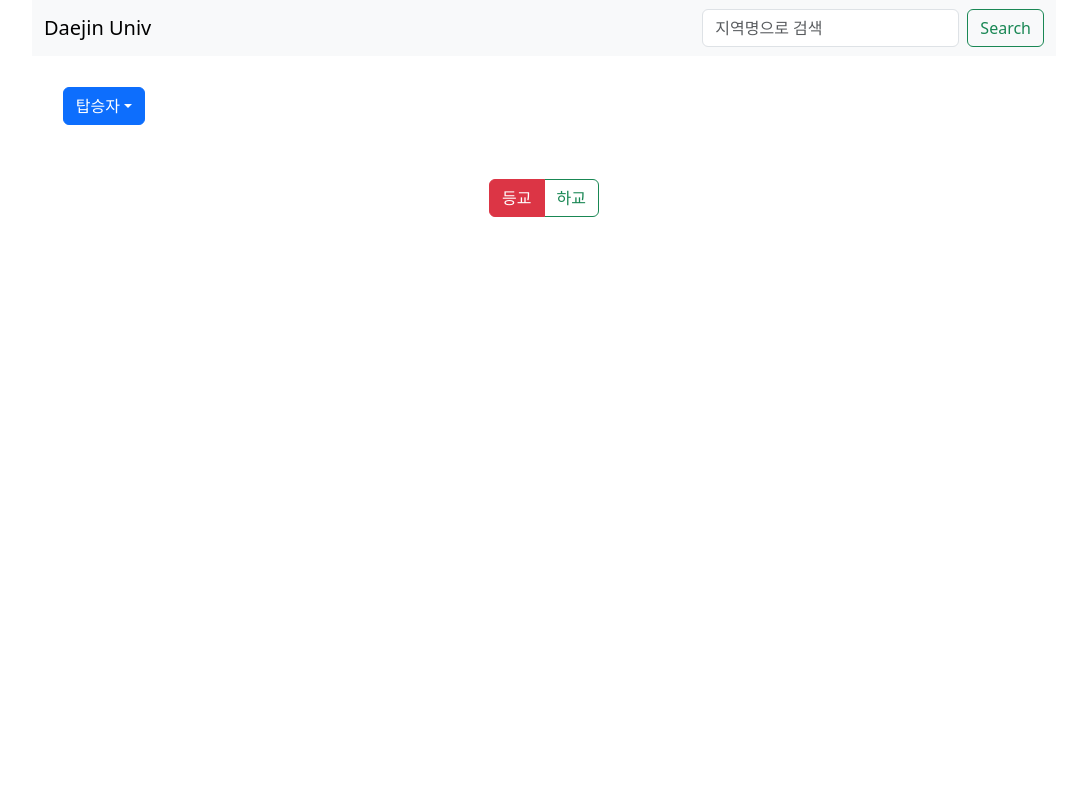
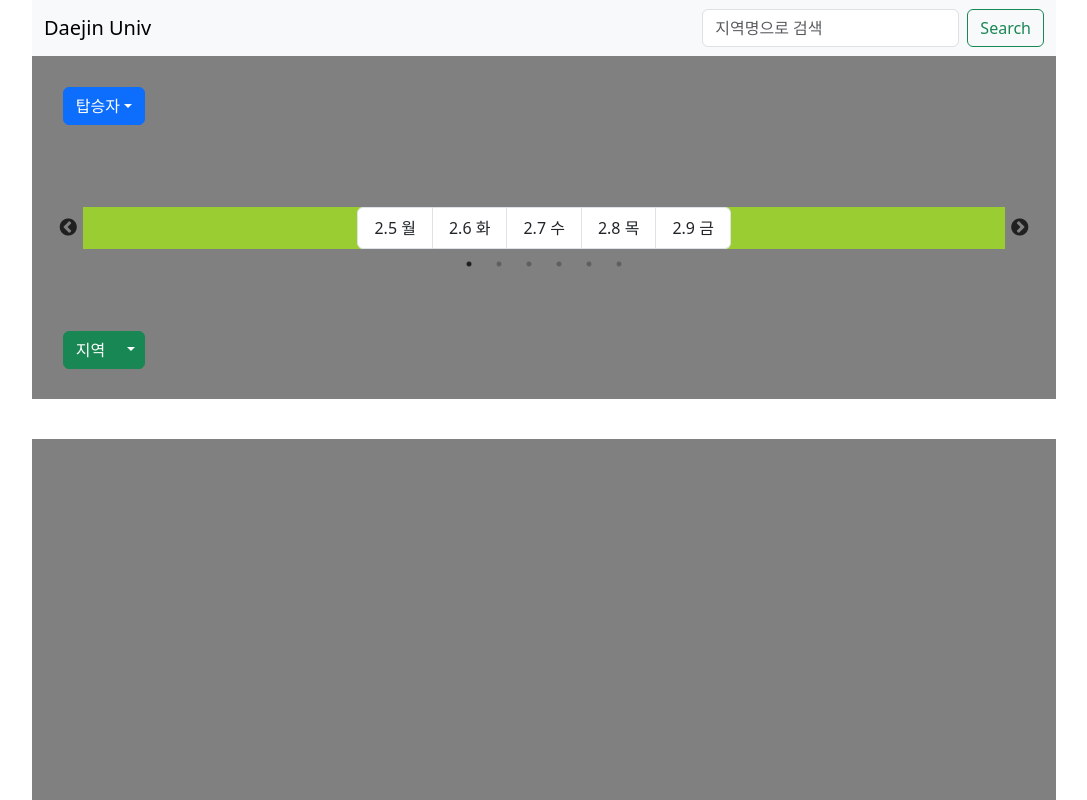
Before and after one commit to GDSC-Daejin/waffle-TripleJack-FrontEnd, a React (Create React App) app: page / in a window 1280 px wide. Both pictures are taken after a click on the button "로그인". Shown: the top 800 px of the page, without its empty margins (96-1183 px from the left). Built offline with nearby package versions, Linux system fonts and the light colour scheme; no server answers.

Commit message:
메인화면 기능구현 초기

```diff
--- a/package.json
+++ b/package.json
@@ -13,6 +13,9 @@
     "react-dom": "^18.2.0",
     "react-router-dom": "^6.22.0",
     "react-scripts": "5.0.1",
+    "react-slick": "^0.30.1",
+    "slick-carousel": "^1.8.1",
+    "swiper": "^11.0.6",
     "web-vitals": "^2.1.4"
   },
   "scripts": {
--- a/src/App.css
+++ b/src/App.css
@@ -7,7 +7,8 @@
   margin: auto;
   align-items: center;
   overflow: auto;
-  height: 100%;
+  height: 1000px;
+  background-color: grey;
 }
 
 @media (min-width: 768px) {
@@ -102,3 +103,30 @@
   justify-content: flex-start;
   padding: 3%;
 }
+
+.dayWrap {
+  width: 100%;
+  padding: 5%;
+}
+
+.list-group-horizontal {
+  justify-content: center;
+}
+
+.rideWrap {
+  display: flex;
+  justify-content: space-between;
+  background-color: #e4e3f7;
+  width: 100%;
+  height: 50px;
+  padding: 5px;
+  align-items: center;
+  border: solid 1px;
+  margin-bottom: 5px;
+}
+
+.externalRide {
+  width: 100%;
+  padding: 20px;
+  background-color: white;
+}
--- a/src/App.js
+++ b/src/App.js
@@ -3,6 +3,10 @@ import "bootstrap/dist/css/bootstrap.min.css";
 import { Routes, Route } from "react-router-dom";
 import Login from "./routes/Login1.js";
 import Main from "./routes/Main.js";
+import "./slick.css";
+import "./slick-theme.css";
+
+import SimpleSlider from "./com/cau.js";
 
 function App() {
   return (
--- /dev/null
+++ b/src/com/cau.js
@@ -0,0 +1,59 @@
+import "slick-carousel/slick/slick.css";
+import "slick-carousel/slick/slick-theme.css";
+import React, { useState } from "react";
+import Slider from "react-slick";
+import "../App.css";
+import ListGroup from "react-bootstrap/ListGroup";
+
+function SimpleSlider(props) {
+  var settings = {
+    dots: true,
+    infinite: true,
+    speed: 500,
+    slidesToShow: 1,
+    slidesToScroll: 1,
+  };
+
+  return (
+    <Slider {...settings}>
+      <div>
+        <ListGroup horizontal>
+          <ListGroup.Item
+            onClick={() => {
+              props.setdate(25);
+            }}
+          >
+            2.5 월
+          </ListGroup.Item>
+          <ListGroup.Item
+            onClick={() => {
+              props.setdate(26);
+            }}
+          >
+            2.6 화
+          </ListGroup.Item>
+          <ListGroup.Item>2.7 수</ListGroup.Item>
+          <ListGroup.Item>2.8 목</ListGroup.Item>
+          <ListGroup.Item>2.9 금</ListGroup.Item>
+        </ListGroup>
+      </div>
+      <div>
+        <h3>2</h3>
+      </div>
+      <div>
+        <h3>3</h3>
+      </div>
+      <div>
+        <h3>4</h3>
+      </div>
+      <div>
+        <h3>5</h3>
+      </div>
+      <div>
+        <h3>6</h3>
+      </div>
+    </Slider>
+  );
+}
+
+export default SimpleSlider;
--- /dev/null
+++ b/src/com/content.js
@@ -0,0 +1,24 @@
+import { useState } from "react";
+import data from "../data.js";
+
+function Content(props) {
+  let [user] = useState(data);
+  let today = [];
+  today = user.filter((user) => user.day === props.date);
+  console.log(user);
+  return (
+    <>
+      {today.map((item, i) => {
+        return (
+          <div className="rideWrap" key={i}>
+            <span className="time">{item.time}</span>
+            <span className="locate">{item.location}</span>
+            <span className="person">{item.people}</span>
+          </div>
+        );
+      })}
+    </>
+  );
+}
+
+export default Content;
--- /dev/null
+++ b/src/data.js
@@ -0,0 +1,60 @@
+let data = [
+  {
+    id: 0,
+    location: "노원역",
+    time: "14:00",
+    people: "2/4",
+    day: 25,
+  },
+  {
+    id: 1,
+    location: "공릉역",
+    time: "14:00",
+    people: "2/4",
+    day: 25,
+  },
+  {
+    id: 2,
+    location: "수락리버파크",
+    time: "16:00",
+    people: "4/4",
+    day: 25,
+  },
+  {
+    id: 3,
+    location: "잠실역 3번 출구",
+    time: "17:00",
+    people: "1/4",
+    day: 25,
+  },
+  {
+    id: 4,
+    location: "강남역",
+    time: "14:00",
+    people: "2/4",
+    day: 26,
+  },
+  {
+    id: 5,
+    location: "부천역",
+    time: "14:00",
+    people: "2/4",
+    day: 26,
+  },
+  {
+    id: 6,
+    location: "일산역",
+    time: "16:00",
+    people: "4/4",
+    day: 26,
+  },
+  {
+    id: 7,
+    location: "잠실역 3번 출구",
+    time: "17:00",
+    people: "1/4",
+    day: 26,
+  },
+];
+
+export default data;
--- a/src/routes/Main.js
+++ b/src/routes/Main.js
@@ -1,22 +1,17 @@
-import { Form, Button, Navbar, Container } from "react-bootstrap";
+import { Form, Button, Navbar, Container, ButtonGroup } from "react-bootstrap";
 import Dropdown from "react-bootstrap/Dropdown";
 import DropdownButton from "react-bootstrap/DropdownButton";
+import React, { Component } from "react";
+import "slick-carousel/slick/slick.css";
+import "slick-carousel/slick/slick-theme.css";
 
 import { useState } from "react";
-import ButtonGroup from "react-bootstrap/ButtonGroup";
-import ToggleButton from "react-bootstrap/ToggleButton";
+import "../App.css";
+import SwipeToSlide from "../com/cau.js";
+import Content from "../com/content.js";
 
-import "../App.css";
-
-function Main() {
-  const [checked, setChecked] = useState(false);
-  const [radioValue, setRadioValue] = useState("1");
-
-  const radios = [
-    { name: "등교", value: "1" },
-    { name: "하교", value: "2" },
-  ];
-
+function Main(props) {
+  var [date, setdate] = useState();
   return (
     <div className="contentWrap">
       <Navbar className="bg-body-tertiary">
@@ -34,32 +29,32 @@ function Main() {
           </Form>
         </Container>
       </Navbar>
-
       <div className="selectWrap">
         <DropdownButton id="dropdown-basic-button" title="탑승자">
           <Dropdown.Item href="#/action-1">탑승자</Dropdown.Item>
           <Dropdown.Item href="#/action-2">운전자</Dropdown.Item>
         </DropdownButton>
       </div>
+      <div className="dayWrap">
+        <SwipeToSlide setdate={setdate} />
+      </div>
+      <div className="selectWrap">
+        <Dropdown as={ButtonGroup}>
+          <Button variant="success">지역</Button>
 
-      <br></br>
+          <Dropdown.Toggle split variant="success" id="dropdown-split-basic" />
 
-      <ButtonGroup>
-        {radios.map((radio, idx) => (
-          <ToggleButton
-            key={idx}
-            id={`radio-${idx}`}
-            type="radio"
-            variant={idx % 2 ? "outline-success" : "outline-danger"}
-            name="radio"
-            value={radio.value}
-            checked={radioValue === radio.value}
-            onChange={(e) => setRadioValue(e.currentTarget.value)}
-          >
-            {radio.name}
-          </ToggleButton>
-        ))}
-      </ButtonGroup>
+          <Dropdown.Menu>
+            <Dropdown.Item href="#/action-1">서울</Dropdown.Item>
+            <Dropdown.Item href="#/action-2">경기</Dropdown.Item>
+            <Dropdown.Item href="#/action-3">인천</Dropdown.Item>
+          </Dropdown.Menu>
+        </Dropdown>
+      </div>
+
+      <div className="externalRide">
+        <Content setdate={setdate} date={date} />
+      </div>
     </div>
   );
 }
--- /dev/null
+++ b/src/slick-theme.css
@@ -0,0 +1,171 @@
+@charset 'UTF-8';
+/* Slider */
+
+/* Icons */
+
+/* Arrows */
+.slick-prev,
+.slick-next {
+  font-size: 0;
+  line-height: 0;
+
+  position: absolute;
+  top: 50%;
+
+  display: block;
+
+  width: 20px;
+  height: 20px;
+  padding: 0;
+  -webkit-transform: translate(0, -50%);
+  -ms-transform: translate(0, -50%);
+  transform: translate(0, -50%);
+
+  cursor: pointer;
+
+  color: transparent;
+  border: none;
+  outline: none;
+  background: transparent;
+}
+.slick-prev:hover,
+.slick-prev:focus,
+.slick-next:hover,
+.slick-next:focus {
+  color: transparent;
+  outline: none;
+  background: transparent;
+}
+.slick-prev:hover:before,
+.slick-prev:focus:before,
+.slick-next:hover:before,
+.slick-next:focus:before {
+  opacity: 1;
+}
+.slick-prev.slick-disabled:before,
+.slick-next.slick-disabled:before {
+  opacity: 0.25;
+}
+
+.slick-prev:before,
+.slick-next:before {
+  font-family: "slick";
+  font-size: 20px;
+  line-height: 1;
+
+  opacity: 0.75;
+  color: black;
+
+  -webkit-font-smoothing: antialiased;
+  -moz-osx-font-smoothing: grayscale;
+}
+
+.slick-prev {
+  left: -25px;
+}
+[dir="rtl"] .slick-prev {
+  right: -25px;
+  left: auto;
+}
+.slick-prev:before {
+  content: "←";
+}
+[dir="rtl"] .slick-prev:before {
+  content: "→";
+}
+
+.slick-next {
+  right: -25px;
+}
+[dir="rtl"] .slick-next {
+  right: auto;
+  left: -25px;
+}
+.slick-next:before {
+  content: "→";
+}
+[dir="rtl"] .slick-next:before {
+  content: "←";
+}
+
+/* Dots */
+.slick-dotted.slick-slider {
+  margin-bottom: 30px;
+}
+
+.slick-dots {
+  position: absolute;
+  bottom: -25px;
+
+  display: block;
+
+  width: 100%;
+  padding: 0;
+  margin: 0;
+
+  list-style: none;
+
+  text-align: center;
+}
+.slick-dots li {
+  position: relative;
+
+  display: inline-block;
+
+  width: 20px;
+  height: 20px;
+  margin: 0 5px;
+  padding: 0;
+
+  cursor: pointer;
+}
+.slick-dots li button {
+  font-size: 0;
+  line-height: 0;
+
+  display: block;
+
+  width: 20px;
+  height: 20px;
+  padding: 5px;
+
+  cursor: pointer;
+
+  color: transparent;
+  border: 0;
+  outline: none;
+  background: transparent;
+}
+.slick-dots li button:hover,
+.slick-dots li button:focus {
+  outline: none;
+}
+.slick-dots li button:hover:before,
+.slick-dots li button:focus:before {
+  opacity: 1;
+}
+.slick-dots li button:before {
+  font-family: "slick";
+  font-size: 6px;
+  line-height: 20px;
+
+  position: absolute;
+  top: 0;
+  left: 0;
+
+  width: 20px;
+  height: 20px;
+
+  content: "•";
+  text-align: center;
+
+  opacity: 0.25;
+  color: black;
+
+  -webkit-font-smoothing: antialiased;
+  -moz-osx-font-smoothing: grayscale;
+}
+.slick-dots li.slick-active button:before {
+  opacity: 0.75;
+  color: black;
+}
--- /dev/null
+++ b/src/slick.css
@@ -0,0 +1,103 @@
+/* Slider */
+.slick-slider {
+  background: yellowgreen;
+  position: relative;
+
+  display: block;
+  box-sizing: border-box;
+
+  -webkit-user-select: none;
+  -moz-user-select: none;
+  -ms-user-select: none;
+  user-select: none;
+
+  -webkit-touch-callout: none;
+  -khtml-user-select: none;
+  -ms-touch-action: pan-y;
+  touch-action: pan-y;
+  -webkit-tap-highlight-color: transparent;
+}
+
+.slick-list {
+  position: relative;
+
+  display: block;
+  overflow: hidden;
+
+  margin: 0;
+  padding: 0;
+}
+.slick-list:focus {
+  outline: none;
+}
+.slick-list.dragging {
+  cursor: pointer;
+  cursor: hand;
+}
+
+.slick-slider .slick-track,
+.slick-slider .slick-list {
+  -webkit-transform: translate3d(0, 0, 0);
+  -moz-transform: translate3d(0, 0, 0);
+  -ms-transform: translate3d(0, 0, 0);
+  -o-transform: translate3d(0, 0, 0);
+  transform: translate3d(0, 0, 0);
+}
+
+.slick-track {
+  position: relative;
+  top: 0;
+  left: 0;
+
+  display: block;
+  margin-left: auto;
+  margin-right: auto;
+}
+.slick-track:before,
+.slick-track:after {
+  display: table;
+
+  content: "";
+}
+.slick-track:after {
+  clear: both;
+}
+.slick-loading .slick-track {
+  visibility: hidden;
+}
+
+.slick-slide {
+  display: none;
+  float: left;
+
+  height: 100%;
+  min-height: 1px;
+}
+[dir="rtl"] .slick-slide {
+  float: right;
+}
+.slick-slide img {
+  display: block;
+}
+.slick-slide.slick-loading img {
+  display: none;
+}
+.slick-slide.dragging img {
+  pointer-events: none;
+}
+.slick-initialized .slick-slide {
+  display: block;
+}
+.slick-loading .slick-slide {
+  visibility: hidden;
+}
+.slick-vertical .slick-slide {
+  display: block;
+
+  height: auto;
+
+  border: 1px solid transparent;
+}
+.slick-arrow.slick-hidden {
+  display: none;
+}
```
Also changed, not shown: 1 other file (tests, documents, lock files or other folders).
